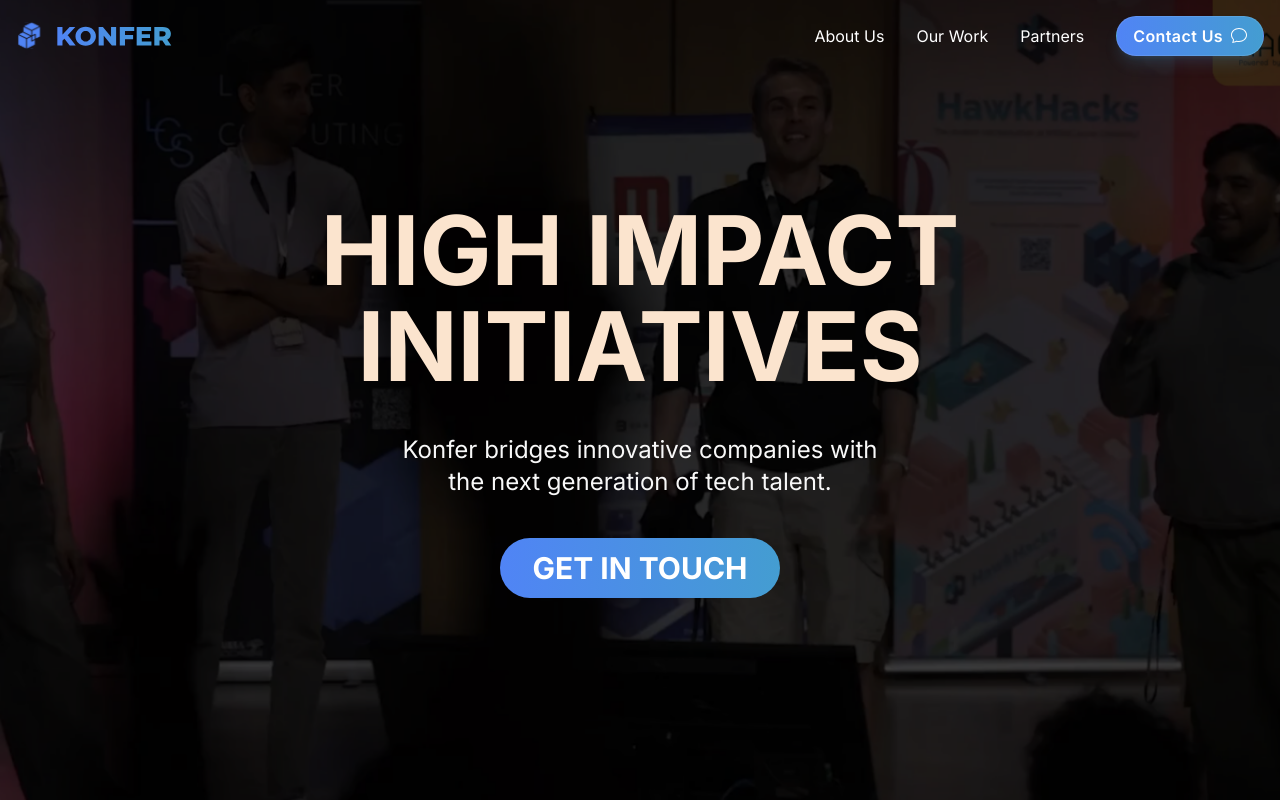
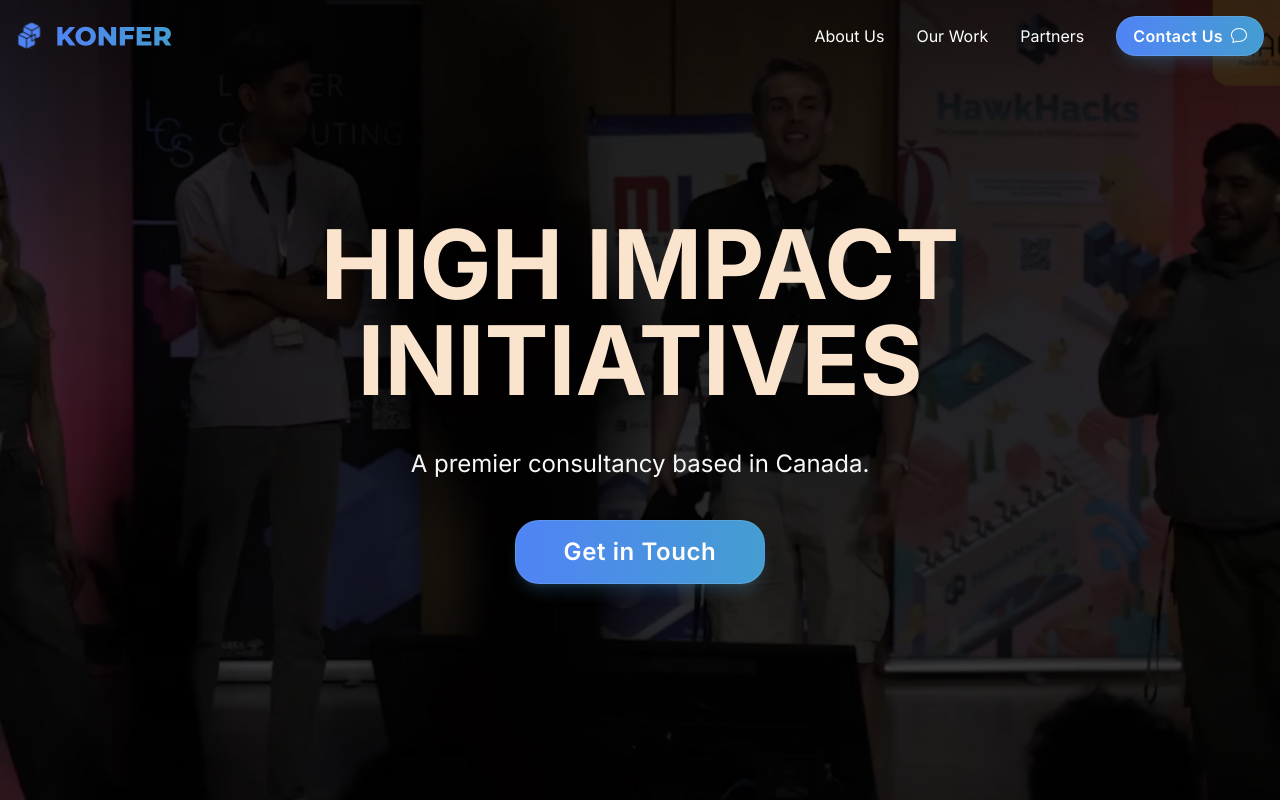
Before and after one commit to KonferCA/landing, a React (Vite) app: page / in a window 1280 px wide. Shown: the top 800 px of the page. Built offline with nearby package versions, Linux system fonts and the light colour scheme.

Commit message:
update tagline and button styling

```diff
--- a/src/components/Hero.tsx
+++ b/src/components/Hero.tsx
@@ -18,15 +18,30 @@ const Hero = () => {
                     </div>
                 </h1>
                 <p className="text-base sm:text-lg md:text-xl lg:text-2xl font-normal text-seasalt mx-auto font-inter leading-snug">
-                    Konfer bridges innovative companies with <br className="hidden sm:block" />
-                    the next generation of tech talent.
+                    A premier consultancy based in Canada.
                 </p>
                 <div className="flex justify-center">
                     <a
-                        href="#contact"
-                        className="inline-block text-white font-extrabold text-lg sm:text-xl md:text-2xl lg:text-3xl py-2 sm:py-3 px-6 sm:px-8 rounded-full transition-colors duration-300 bg-gradient-to-r from-azure to-celestial-blue font-inter"
+                        href="mailto:hello@konfer.ca"
+                        className="
+                            inline-flex items-center justify-center
+                            text-white font-semibold
+                            text-lg sm:text-xl md:text-2xl
+                            h-12 sm:h-14 md:h-16
+                            px-8 sm:px-10 md:px-12
+                            rounded-3xl
+                            bg-gradient-to-r from-azure to-celestial-blue
+                            shadow-lg shadow-celestial-blue/20
+                            hover:shadow-xl hover:shadow-celestial-blue/30
+                            hover:translate-y-[-2px]
+                            active:translate-y-[1px]
+                            font-inter tracking-wide
+                            transition-all duration-200
+                            border border-white/10
+                            backdrop-blur-sm
+                        "
                     >
-                        GET IN TOUCH
+                        Get in Touch
                     </a>
                 </div>
             </div>
```
